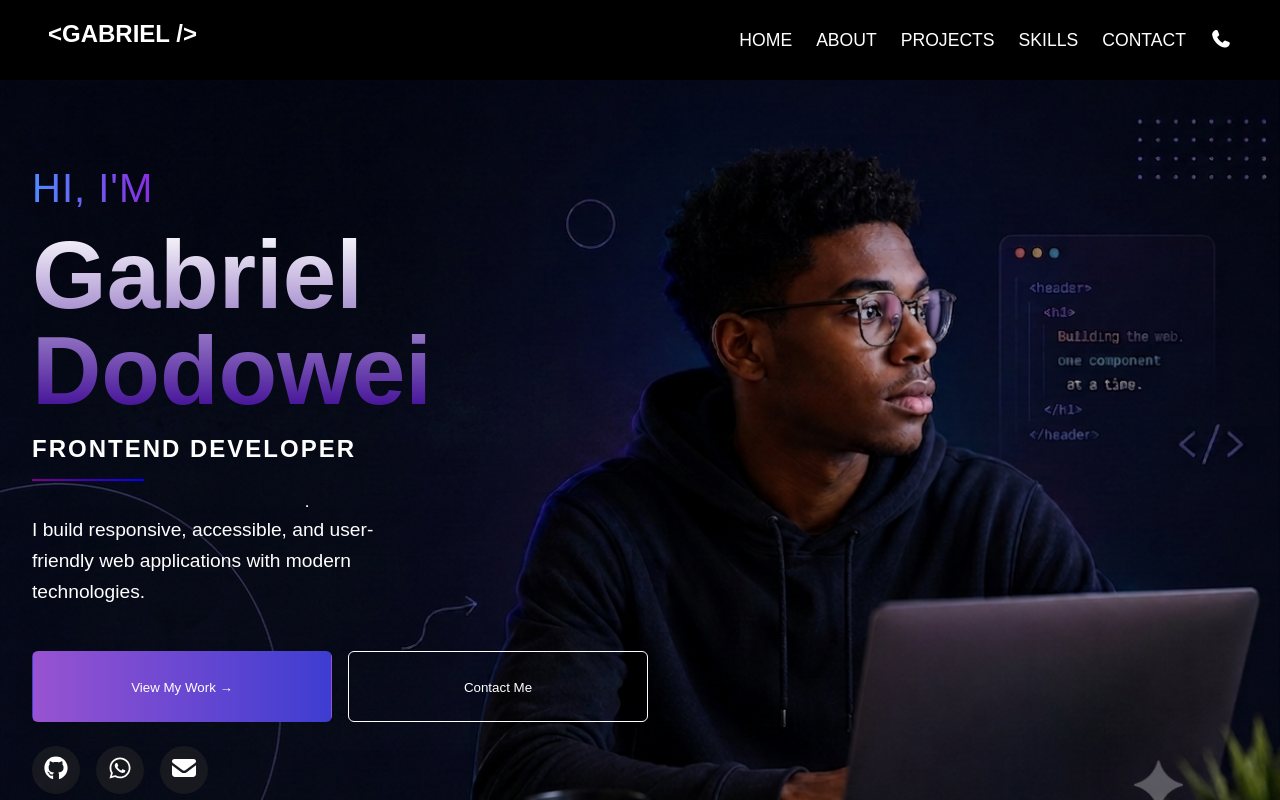
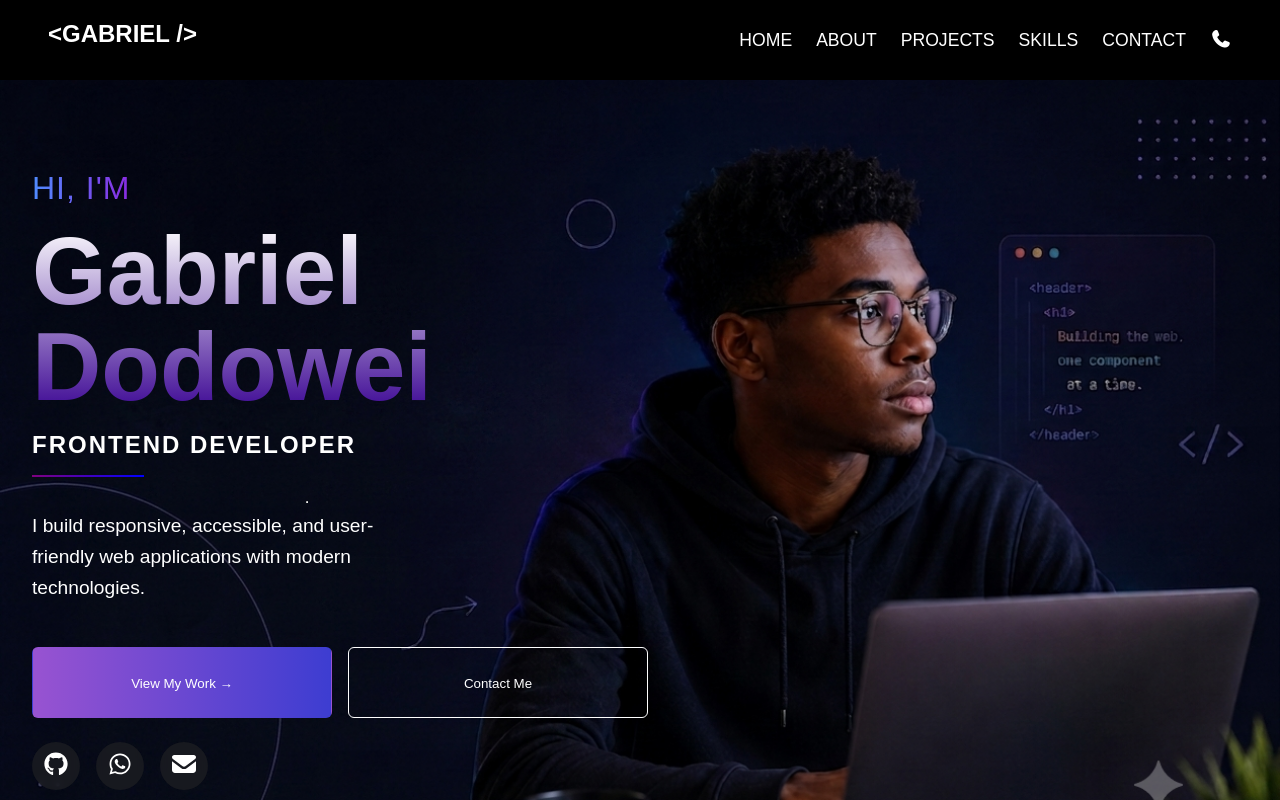
Before and after one commit to gabzeejnr/MySamplePortfolioWithReact, a React (Vite) app: page / in a window 1280 px wide. Shown: the top 800 px of the page. Built offline with nearby package versions, Linux system fonts and the light colour scheme.

Commit message:
Add files via upload

```diff
--- a/src/components/Hero/Hero.css
+++ b/src/components/Hero/Hero.css
@@ -19,7 +19,8 @@
 }
 
 .hi{
-    font-size: 2rem;
+    margin-top: 2rem;
+    font-size: 1.5rem;
     letter-spacing: 1px;
     background: linear-gradient(to right, #4f8cff, #8a2be2);
     -webkit-background-clip: text;
@@ -106,6 +107,7 @@
     display: flex;
     gap: 1rem;
     margin-left: 2rem;
+    margin-bottom: 2rem;
 }
 
 .link{
@@ -167,7 +169,7 @@
 @media (min-width: 1000px){
 
     .hi{
-        font-size: 2.5rem;
+        font-size: 2rem;
     }
 
     .position{
```
